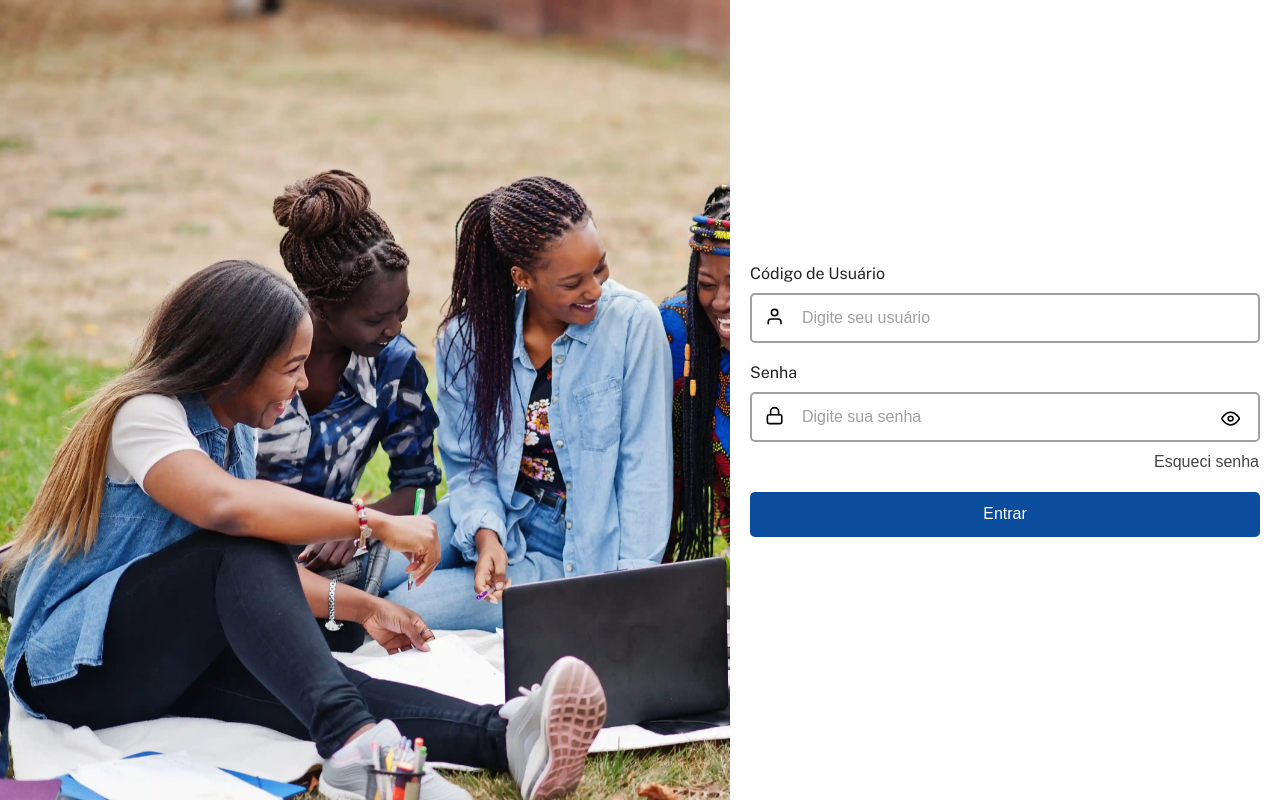
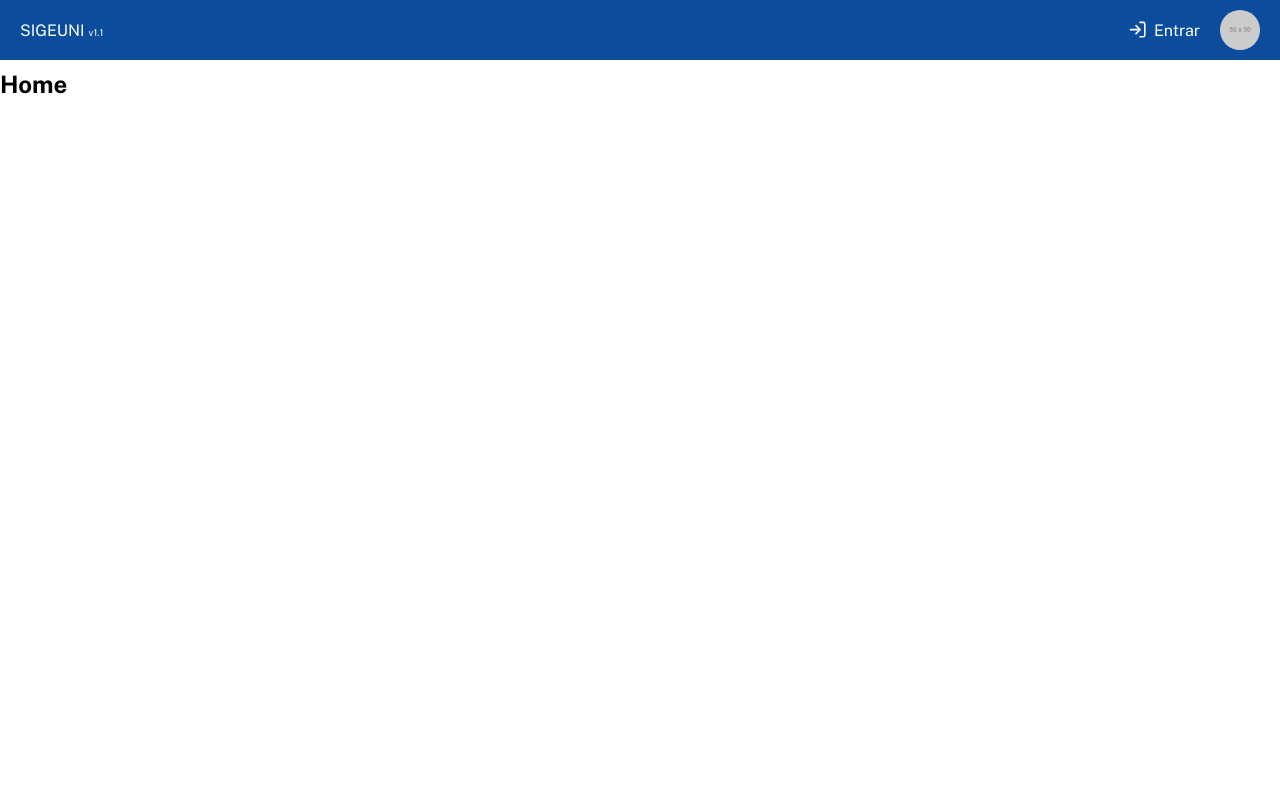
Before and after one commit to heliocarlitos/sigeuni, a React (Vite) app: page / in a window 1280 px wide. Built offline with nearby package versions, Linux system fonts and the light colour scheme.

Commit message:
Adicionei um link de entrar no header

```diff
--- a/src/App.jsx
+++ b/src/App.jsx
@@ -9,14 +9,17 @@ import Inscricao_2 from "./pages/inscricao/Inscricao_2";
 import Inscricao_3 from "./pages/inscricao/Inscricao_3";
 import PreInscricao from "./pages/preinscricao/PreInscricao";
 import Home from "./pages/home/Home";
+import Entrar from "./pages/entrar/Entrar";
 
 function App() {
   return (
     <>
       <Header />
       <main>
-        <Home />
+
         <Routes>
+          <Route path="/" element={<Home />} />
+          <Route path="/entrar" element={<Entrar />} />
           <Route path="/inscricao_1" element={<Inscricao_1 />} />
           <Route path="/inscricao_2" element={<Inscricao_2 />} />
           <Route path="/inscricao_3" element={<Inscricao_3 />} />
--- a/src/components/header/Header.css
+++ b/src/components/header/Header.css
@@ -25,7 +25,19 @@
     font-size: .6rem;
 }
 
+.header .submenu_container {
+    display: flex;
+    align-items: center;
+    gap: 20px;
+}
+
+.header .submenu_container .links_do_menu a {
+    color: var(--cor-branca);
+}
+
 .header .sub_menu {
+    top: 0;
+    margin-top: 50px;
     position: absolute;
     right: 20px;
     background-color: var(--cor-branca);
--- a/src/components/header/Header.jsx
+++ b/src/components/header/Header.jsx
@@ -1,7 +1,7 @@
 import { Link } from "react-router-dom";
 import { useState, useEffect, useRef } from "react";
 import "./Header.css";
-import { FiUser, FiBell, FiFileText, FiHelpCircle, FiSettings, FiLogOut } from "react-icons/fi";
+import { FiLogIn, FiUser, FiBell, FiFileText, FiHelpCircle, FiSettings, FiLogOut } from "react-icons/fi";
 
 function Header() {
     const [mostrarSubmenu, setMostrarSubmenu] = useState(false);
@@ -30,16 +30,27 @@ function Header() {
                 </Link>
 
                 {/* Envolve o botão e submenu num contêiner com a ref */}
-                <div ref={submenuRef} className="submenu-container">
+                <div className="submenu_container" ref={submenuRef}>
 
-                    <button className="btn_img" onClick={alternarSubmenu}>
+                    <div className="links_do_menu">
+
+                        <Link to="/entrar">
+                            <div className="icon">
+                                <FiLogIn />
+                            </div>
+                            Entrar
+                        </Link>
+
+                    </div>
+
+                    <button className="btn_img" onClick={alternarSubmenu} >
                         <figure>
                             <img src="https://placehold.co/50" alt="Foto do usuario" width={40} height={40} />
                         </figure>
                     </button>
 
                     {mostrarSubmenu && (
-                        <nav className="sub_menu">
+                        <nav className="sub_menu" >
 
                             <div className="sub_menu_header">
 
@@ -65,7 +76,6 @@ function Header() {
                             </ul>
 
                             <button>
-
                                 <div className="icon">
                                     <FiLogOut />
                                 </div>
--- a/src/pages/home/Home.jsx
+++ b/src/pages/home/Home.jsx
@@ -1,10 +1,8 @@
-import Entrar from "../entrar/Entrar";
-
 function Home() {
     return (
         <>
             <section className="Home">
-                <Entrar />
+                <h1> Home </h1>
             </section>
         </>
     )
```
